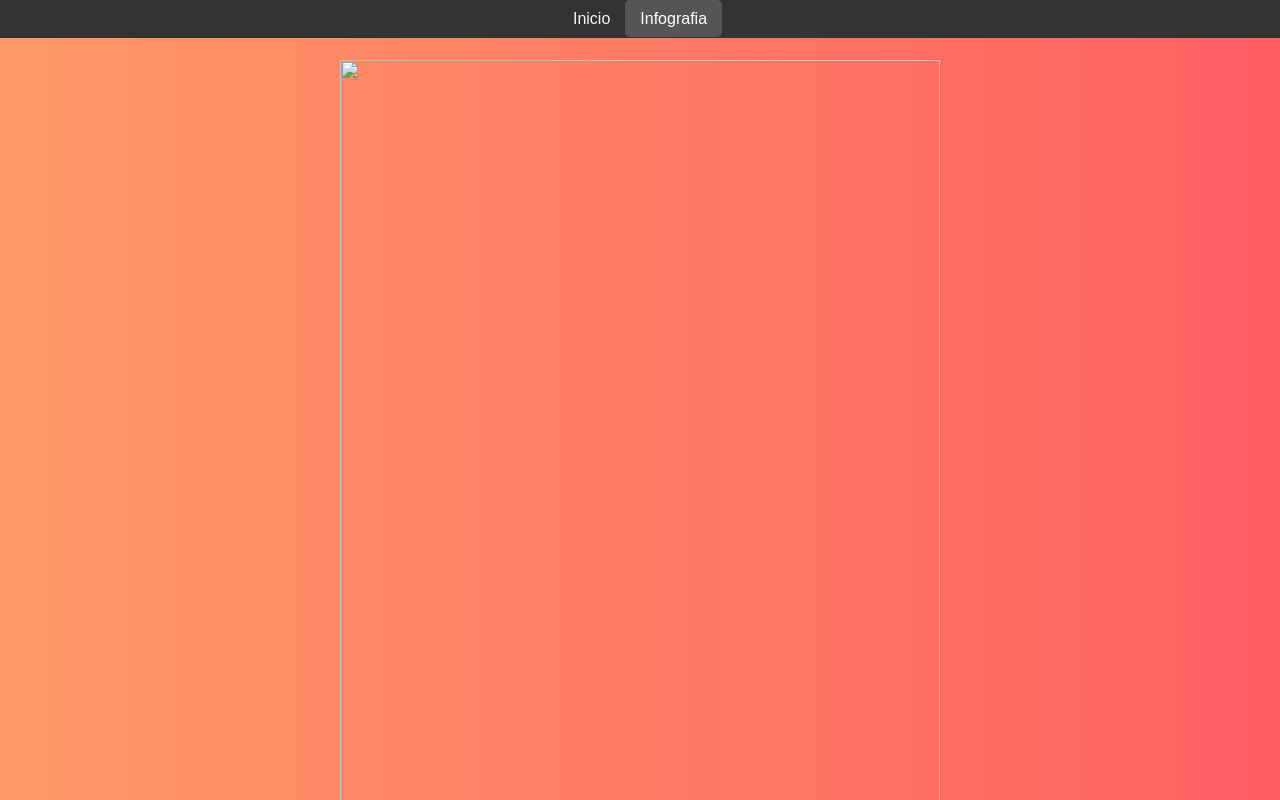
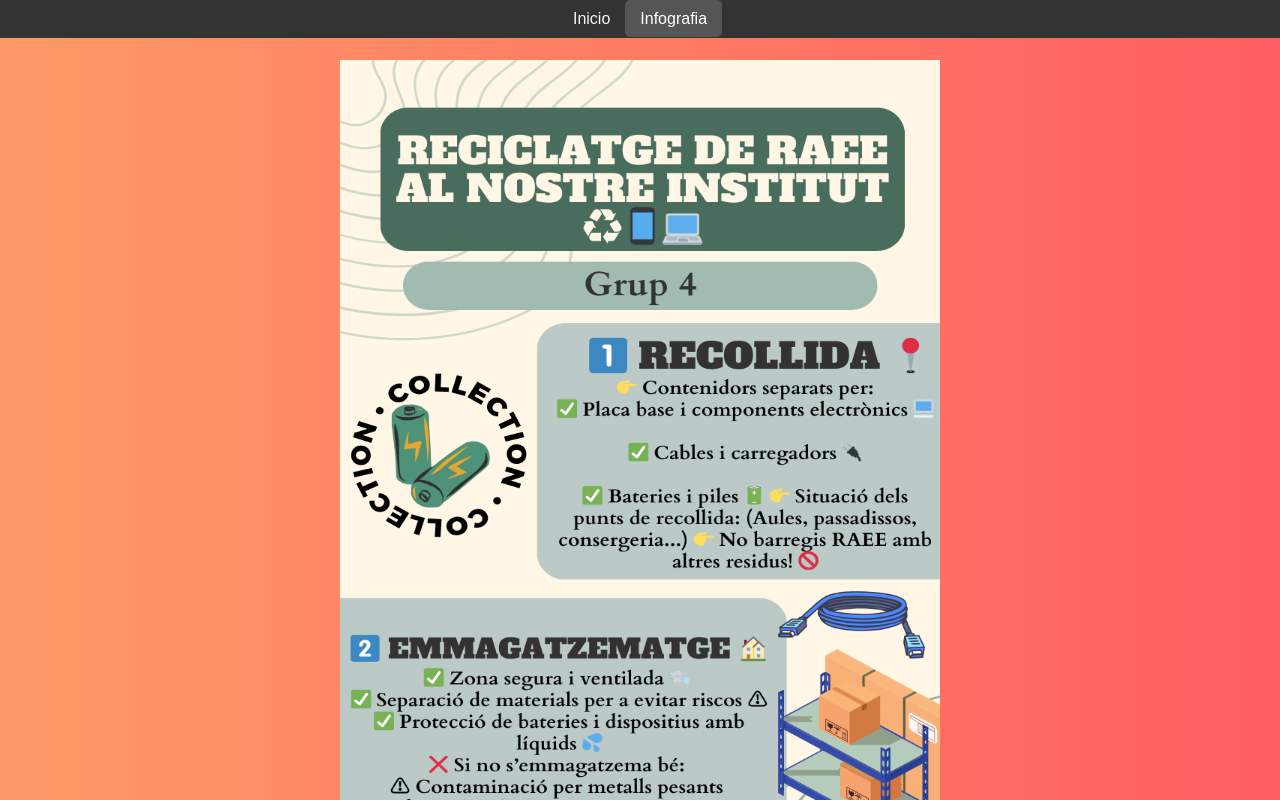
Before and after one commit to ericvicenteitb/Grup4-TA07, a plain HTML site: page html/proyectos.html in a window 1280 px wide. Shown: the top 800 px of the page. Drawn offline with Linux system fonts and the light colour scheme.

Commit message:
Update proyectos.html

```diff
--- a/html/proyectos.html
+++ b/html/proyectos.html
@@ -17,7 +17,7 @@
         </nav>
     </header>
     <main>
-        <img class="info" src="/imagenes/Infografia.png">
+        <img class="info" src="/imagenes/Infografia1.png">
 
 
 
```
